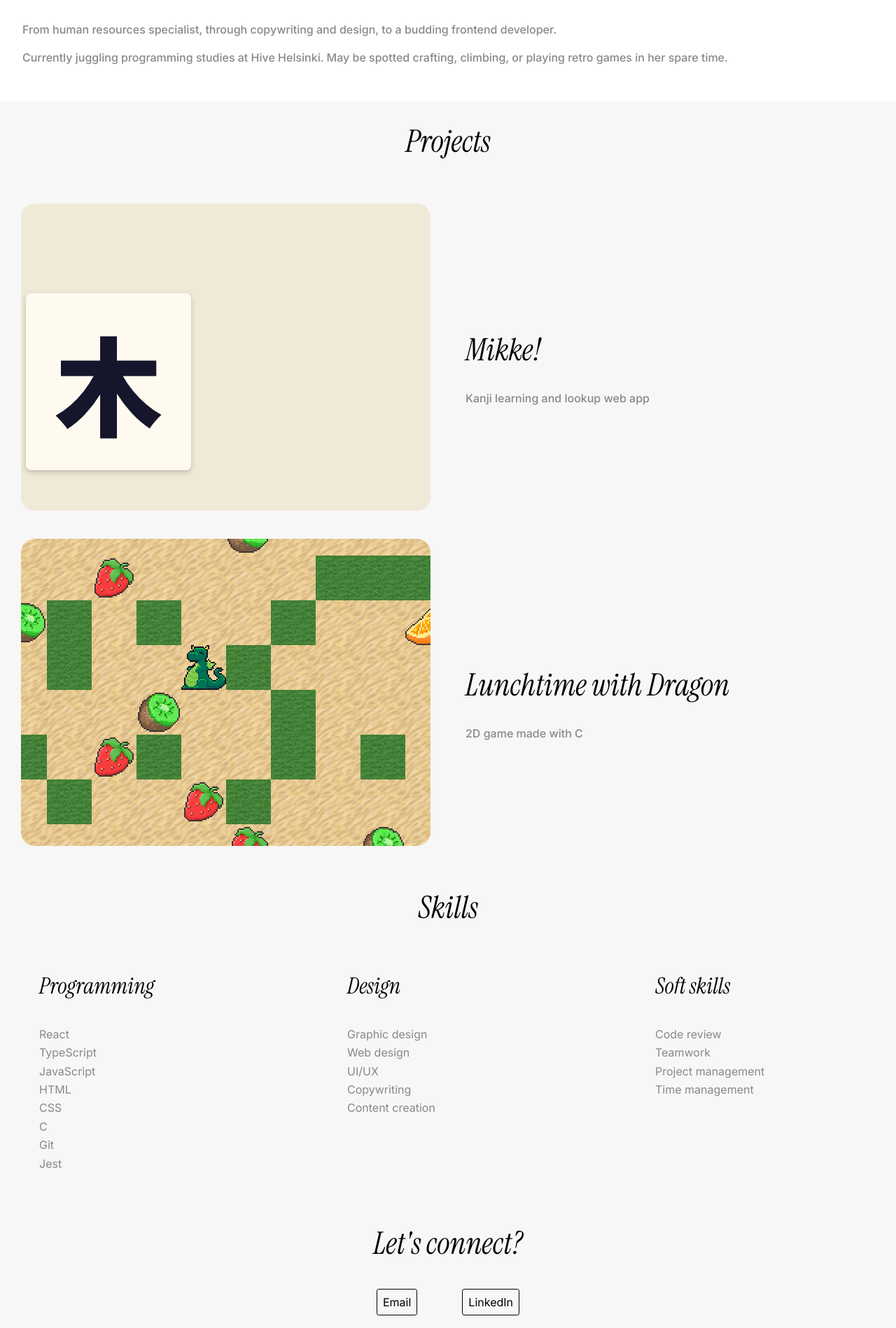
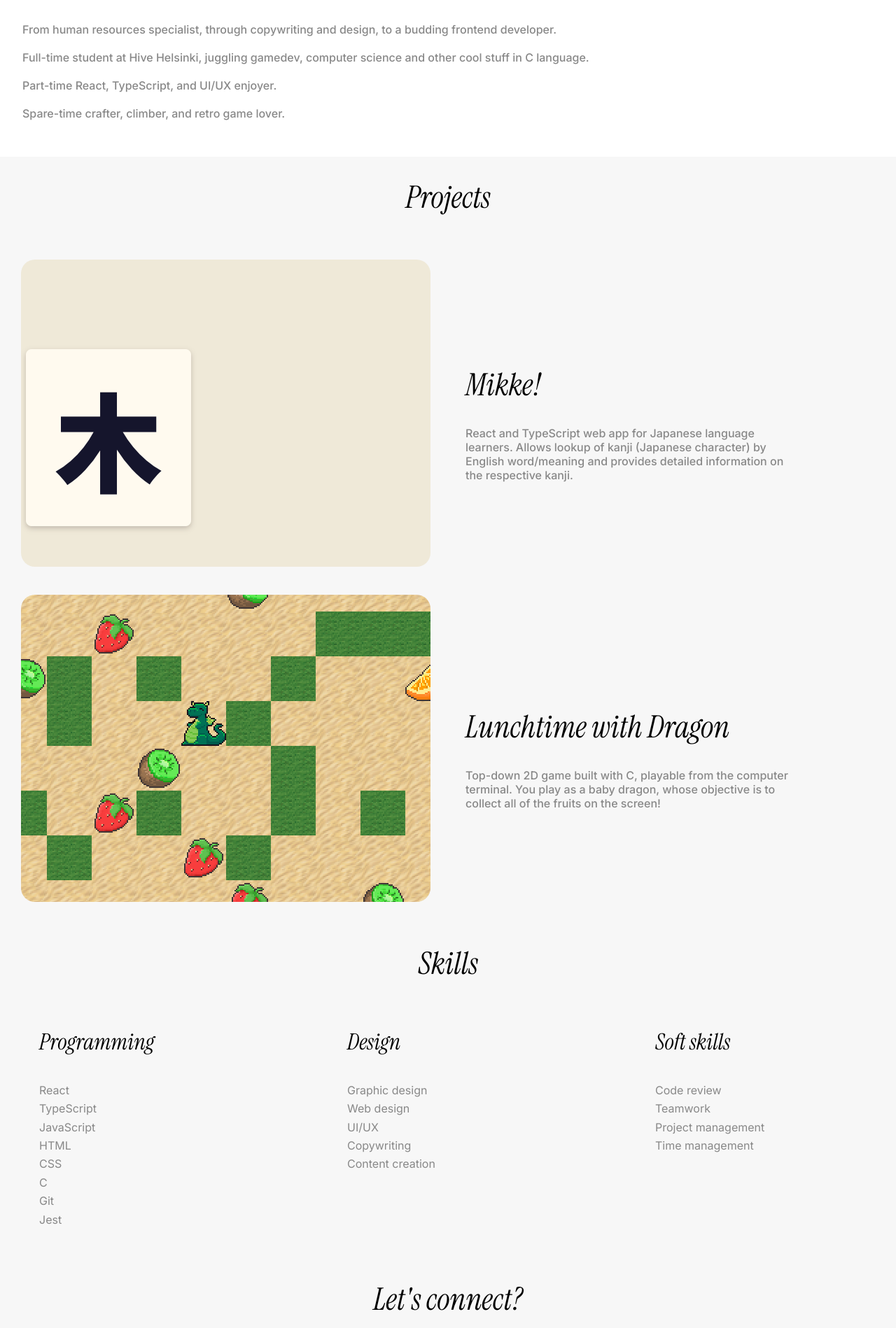
Before and after one commit to paularynty/portfolio, a React (Create React App) app: page / in a window 1280 px wide. Shown: the part 142-2040 px from the top of the page at 70% size. Built offline with nearby package versions, Linux system fonts and the light colour scheme.

Commit message:
added contact page, refined copy in a few places

```diff
--- a/src/App.css
+++ b/src/App.css
@@ -24,6 +24,15 @@
   justify-content: center;
   text-align: center;
   background-color: #f7f7f7;
+}
+
+.contactPageContainer {
+  display: flex;
+  flex-direction: column;
+  justify-content: center;
+  text-align: center;
+  background-color: #f7f7f7;
+  height: 100%
 }
 
 .contact {
--- a/src/App.tsx
+++ b/src/App.tsx
@@ -2,6 +2,7 @@ import "./App.css";
 // import { useRef } from "react";
 import { Header } from "./components";
 import { Home } from "./pages/Home";
+import { Contact } from "./pages/Contact";
 import { BrowserRouter as Router, Routes, Route } from "react-router-dom";
 import ProjectDetails from "./pages/ProjectDetails";
 
@@ -19,6 +20,7 @@ export default function App() {
         <Routes>
           <Route path="/" element={<Home />} />
           <Route path="/project/:projectName" element={<ProjectDetails />} />
+          <Route path="/contact" element={<Contact />} />
         </Routes>
         <footer className="footer">
           <p>© Paula Rynty 2025. Website built with React and Typescript.</p>
--- a/src/components/Header/Header.tsx
+++ b/src/components/Header/Header.tsx
@@ -7,10 +7,7 @@ export const Header = () => {
         Paula Rynty
       </a>
       <div className="header-content-right">
-        <a className="link" href="https://github.com/paularynty">
-          GitHub
-        </a>
-        <a className="link" href="#contact">
+        <a className="link" href="/contact">
           Contact
         </a>
       </div>
--- a/src/components/Project/Project.css
+++ b/src/components/Project/Project.css
@@ -66,6 +66,9 @@
     text-align: left;
     font-family: "Inter", sans-serif;
     color: #888888;
+    display: flex;
+    flex-wrap: wrap;
+    width: 80%;
   }
   h1 {
     text-align: left;
--- a/src/data/projectData.ts
+++ b/src/data/projectData.ts
@@ -2,25 +2,18 @@ export const projectData = {
   "mikke!": {
     name: "Mikke!",
     description: `
-      Mikke is a quick, low-threshold way to look up kanji (Japanese characters/ideograms adapted from Chinese characters).
-      The app is aimed at people with already some knowledge of kanji.
+    Mikke! (Japanese for "Found it!") is a quick, low-threshold tool for Japanese language learners.
+    It allows lookup of kanji (Japanese character) by English word/meaning and provides detailed information on the respective kanji.
+    The app has been built with Next.js, React and TypeScript.`,
+    details: `Features
 
-      The app displays a full list of kanji from the external API kindly provided by Kanji Alive. The list may be sorted by stroke order
-      (how many brushstrokes are needed to write the entire character). Individual kanji search by English word is also available.
+    🔍 Kanji search by English meaning
+    📘 Detailed kanji information, including onyomi/kunyomi reading and stroke order
+    📝 Comprehensive kanji list
 
-      By clicking on any kanji in the search result or list, you may view information about said kanji such as all possible meanings,
-      onyomi/kunyomi (Chinese/Japanese) readings, and stroke count.`,
-    details: `
-      Tech stack:
-      - React
-      - JavaScript
-      - Node.js
-      - PostgreSQL
-      - Docker
-
-      Planned improvements:
-      - A database for saving favorites
-      - Improved search functionality
+    Planned improvements
+    - Add English meanings to kanji search results
+    - Display words composed by searched kanji
       `,
     link: "https://mikke-kanji.vercel.app/",
   },
@@ -34,22 +27,17 @@ export const projectData = {
     The game has been built using C and the MLX42 library, which is an open-source alternative of the miniLibX.
     This was a mandatory project in the Hive Helsinki curriculum.
 
-    The game follows a strict ruleset:
+    The theming and graphics could be chosen freely, so I went with a colorful, cozy vibe.
+    I designed the sprites for the dragon and the lunch basket, and the rest of the sprites were sourced from itch.io.`,
 
-    - The executable so_long will receive as the only argument, a map of a .ber (binary file) filetype.
+    details: `Project specifications
+
+    - The program will receive, as the only argument, a map of a .ber (binary file) filetype.
     - The map must be square/rectangular, i.e. all rows must be of equal length.
     - The map must be closed, i.e. surrounded by walls.
     - There must be at least one exit, one player, and one collectible on the map.
     - The game map accepts only P (player), 1 (wall), 0 (floor), C (collectible), and E (exit) characters.
-    - If any of these checks fail, the game must not render, and display a descriptive error message in the terminal.
-
-    The theming and graphics could be chosen freely, so I went with a colorful, cozy vibe.
-    I designed the sprites for the dragon and the lunch basket, and the rest of the sprites were sourced from itch.io.`,
-
-    details: `Tech stack (or lack thereof):
-
-    - C
-    - MLX42 library (open-source alternative of the miniLibX)`,
+    - If any of these checks fail, the game must not render, and display a descriptive error message in the terminal.`,
     link: "https://github.com/paularynty/so_long/",
   },
 };
--- /dev/null
+++ b/src/pages/Contact.tsx
@@ -0,0 +1,20 @@
+export const Contact = () => {
+  return (
+    <section className="contactPageContainer">
+      <h1>Let's connect?</h1>
+      <div className="contact">
+        <button onClick={() => window.open("https://github.com/paularynty/")}>
+          GitHub
+        </button>
+        <button
+          onClick={() => window.open("https://linkedin.com/in/paularynty/")}
+        >
+          LinkedIn
+        </button>
+        <button onClick={() => window.open("mailto:paula.rynty@gmail.com")}>
+          Email
+        </button>
+      </div>
+    </section>
+  );
+};
--- a/src/pages/Home.tsx
+++ b/src/pages/Home.tsx
@@ -23,10 +23,17 @@ export const Home = () => {
           </p>
           <br></br>
           <p>
-            Currently juggling programming studies at Hive Helsinki. May be
-            spotted crafting, climbing, or playing retro games in her spare
-            time.
+            Full-time student at{" "}
+            <a className="link" href="https://www.hive.fi/en/">
+              Hive Helsinki
+            </a>
+            , juggling gamedev, computer science and other cool stuff in C
+            language.
           </p>
+          <br></br>
+          <p>Part-time React, TypeScript, and UI/UX enjoyer.</p>
+          <br></br>
+          <p>Spare-time crafter, climber, and retro game lover.</p>
         </div>
       </div>
       <div className="Section-wrapper">
@@ -34,15 +41,14 @@ export const Home = () => {
         <div className="Projects-container">
           <Project
             name="Mikke!"
-            description="Kanji learning and lookup web app"
+            description="React and TypeScript web app for Japanese language learners. Allows lookup of kanji (Japanese character) by English word/meaning and provides detailed information on the respective kanji."
             image_path={mikke}
           />
           <Project
             name="Lunchtime with Dragon"
-            description="2D game made with C"
+            description="Top-down 2D game built with C, playable from the computer terminal. You play as a baby dragon, whose objective is to collect all of the fruits on the screen!"
             image_path={so_long}
           />
-          {/* <Project name="To-do list" description="To-do list app" /> */}
         </div>
       </div>
       <div className="Section-wrapper">
@@ -85,14 +91,17 @@ export const Home = () => {
       <section className="Section-wrapper">
         <h1>Let's connect?</h1>
         <div className="contact">
-          <button onClick={() => window.open("mailto:paula.rynty@gmail.com")}>
-            Email
+          <button onClick={() => window.open("https://github.com/paularynty/")}>
+            GitHub
           </button>
           <button
             onClick={() => window.open("https://linkedin.com/in/paularynty/")}
           >
             LinkedIn
           </button>
+          <button onClick={() => window.open("mailto:paula.rynty@gmail.com")}>
+            Email
+          </button>
         </div>
       </section>
     </div>
--- a/src/pages/ProjectDetails.tsx
+++ b/src/pages/ProjectDetails.tsx
@@ -17,15 +17,9 @@ export default function ProjectDetails() {
         <div className="body-text">
           <ReactMarkdown>{project.description}</ReactMarkdown>
           <br></br>
-          <ReactMarkdown>{project.details}</ReactMarkdown>
+          <ReactMarkdown>{project?.details}</ReactMarkdown>
           <br></br>
-          <button
-            onClick={() =>
-              window.open(project.link, "_blank", "noopener,noreferrer")
-            }
-          >
-            Try it
-          </button>
+          <button onClick={() => window.open(project.link)}>Try it</button>
         </div>
       </div>
     </div>
```
